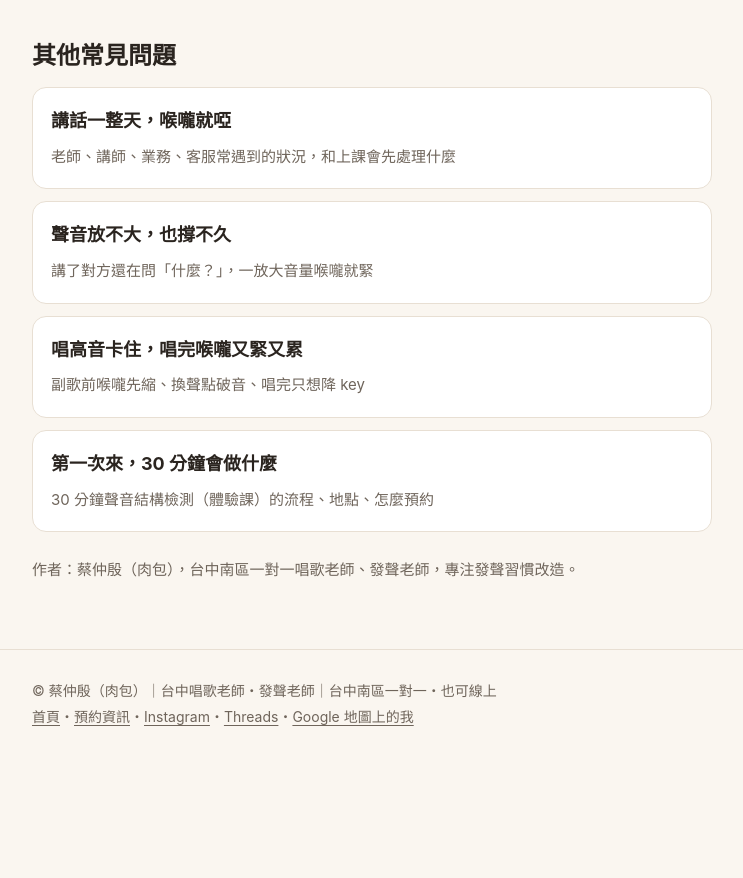
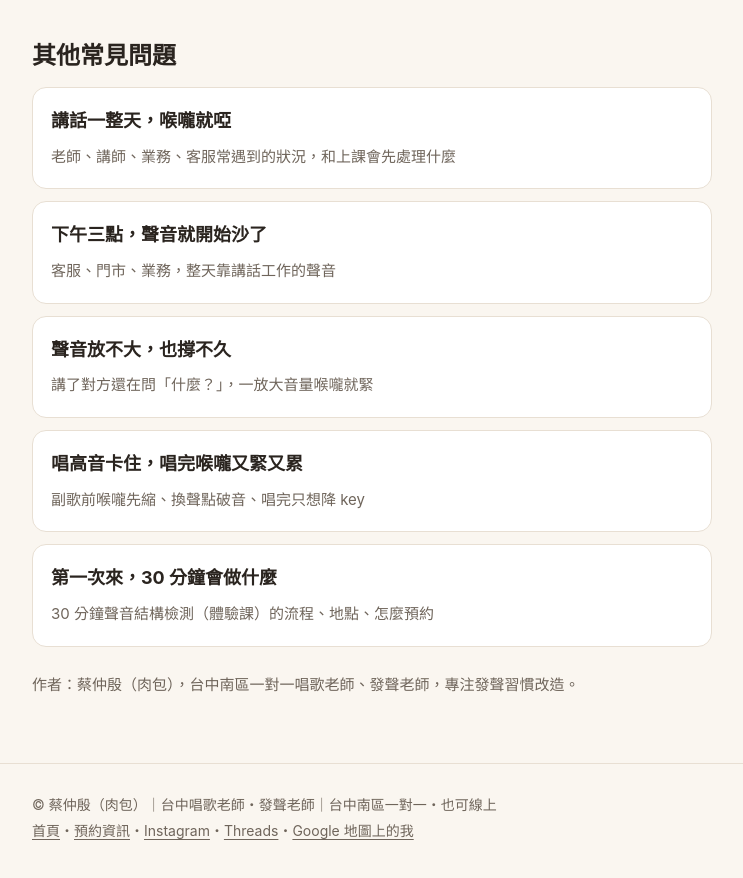
Before and after one commit to meatbun-singing/card, a plain HTML site: page intro/teacher/index.html in a window 1280 px wide. Shown: the part 1665-2543 px from the top of the page, without its empty margins (268-1011 px from the left). Before the commit the page ends 2435 px from the top, so only its background shows below. Drawn offline with Linux system fonts and the light colour scheme.

Commit message:
Add files via upload

```diff
--- a/intro/teacher/index.html
+++ b/intro/teacher/index.html
@@ -88,7 +88,7 @@ footer a{color:var(--mute);white-space:nowrap}
 <div class="note"><b>先看醫師的情況</b><br>喉嚨在痛的時候先不要練，先讓它休息。沙啞好一陣子都沒退、突然失聲，請先給耳鼻喉科看。我做的是發聲習慣的調整，不是醫療。</div>
 <div class="cta"><b>先花 30 分鐘，看看你的聲音卡在哪</b><p class="mute" style="margin:0 0 1em">蔡仲殷（肉包）的 30 分鐘聲音結構檢測（體驗課）$600・台中南區實體教室，也可以線上</p><a class="btn" href="https://line.me/R/ti/p/@233nwhzv">加 LINE 選時間</a><p class="mute" style="margin:.8em 0 0;font-size:15px"><a href="https://meatbun-singing.github.io/card/intro/" style="white-space:nowrap">看課程與預約資訊</a>・<a href="https://www.google.com/maps?cid=2013875355232611303" style="white-space:nowrap">看 Google 評論</a></p></div>
 <h2>其他常見問題</h2>
-<ul class="cards"><li><a href="https://meatbun-singing.github.io/card/intro/hoarse/"><b>講話一整天，喉嚨就啞</b><span>老師、講師、業務、客服常遇到的狀況，和上課會先處理什麼</span></a></li><li><a href="https://meatbun-singing.github.io/card/intro/quiet/"><b>聲音放不大，也撐不久</b><span>講了對方還在問「什麼？」，一放大音量喉嚨就緊</span></a></li><li><a href="https://meatbun-singing.github.io/card/intro/high-notes/"><b>唱高音卡住，唱完喉嚨又緊又累</b><span>副歌前喉嚨先縮、換聲點破音、唱完只想降 key</span></a></li><li><a href="https://meatbun-singing.github.io/card/intro/first-lesson/"><b>第一次來，30 分鐘會做什麼</b><span>30 分鐘聲音結構檢測（體驗課）的流程、地點、怎麼預約</span></a></li></ul>
+<ul class="cards"><li><a href="https://meatbun-singing.github.io/card/intro/hoarse/"><b>講話一整天，喉嚨就啞</b><span>老師、講師、業務、客服常遇到的狀況，和上課會先處理什麼</span></a></li><li><a href="https://meatbun-singing.github.io/card/intro/service/"><b>下午三點，聲音就開始沙了</b><span>客服、門市、業務，整天靠講話工作的聲音</span></a></li><li><a href="https://meatbun-singing.github.io/card/intro/quiet/"><b>聲音放不大，也撐不久</b><span>講了對方還在問「什麼？」，一放大音量喉嚨就緊</span></a></li><li><a href="https://meatbun-singing.github.io/card/intro/high-notes/"><b>唱高音卡住，唱完喉嚨又緊又累</b><span>副歌前喉嚨先縮、換聲點破音、唱完只想降 key</span></a></li><li><a href="https://meatbun-singing.github.io/card/intro/first-lesson/"><b>第一次來，30 分鐘會做什麼</b><span>30 分鐘聲音結構檢測（體驗課）的流程、地點、怎麼預約</span></a></li></ul>
 <p class="mute" style="margin-top:1.6em;font-size:15px">作者：蔡仲殷（肉包），台中南區一對一唱歌老師、發聲老師，專注發聲習慣改造。</p>
 </div></main>
 <footer><div class="wrap">© 蔡仲殷（肉包）｜台中唱歌老師・發聲老師｜台中南區一對一・也可線上<br><a href="https://meatbun-singing.github.io/">首頁</a>・<a href="https://meatbun-singing.github.io/card/intro/">預約資訊</a>・<a href="https://www.instagram.com/meatbun.singing/">Instagram</a>・<a href="https://www.threads.com/@meatbun.singing">Threads</a>・<a href="https://www.google.com/maps?cid=2013875355232611303">Google 地圖上的我</a></div></footer>
```
